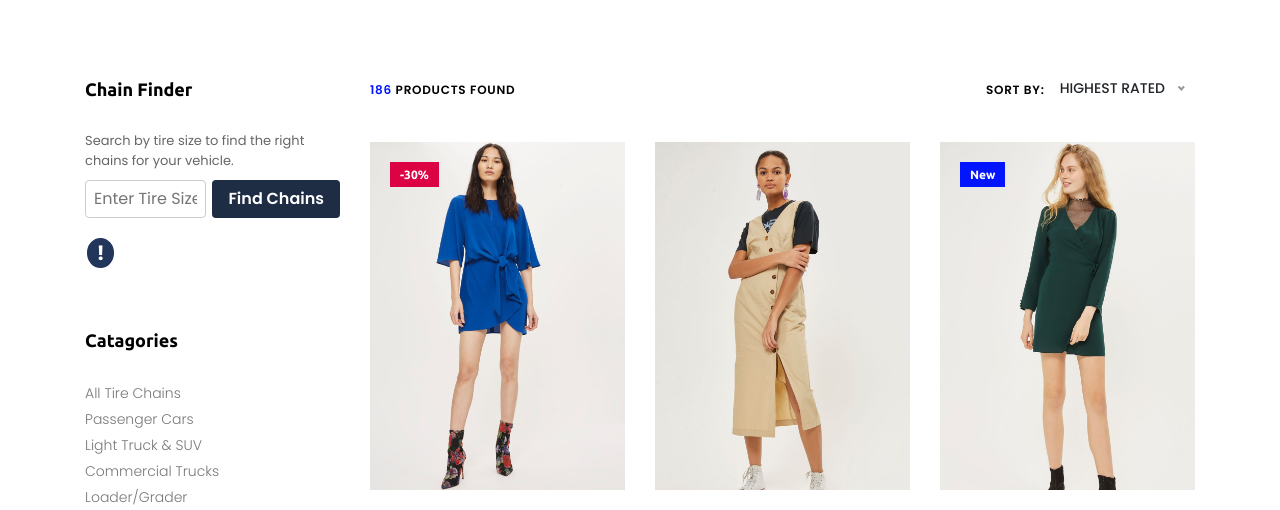
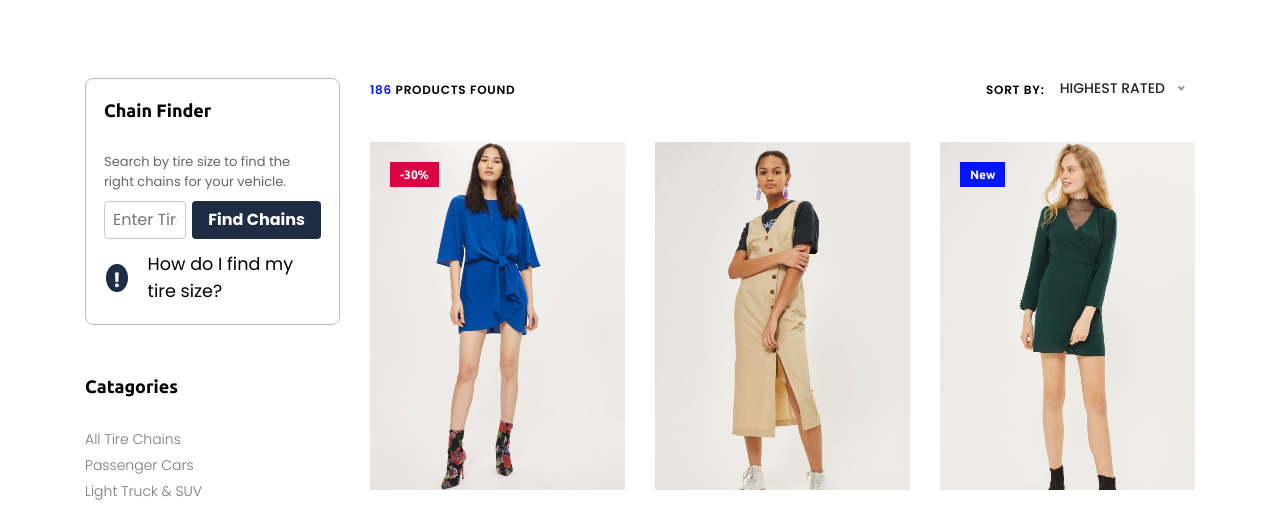
Before and after one commit to sherryw1023/willschain, a plain HTML site: page shop.html in a window 1280 px wide. Shown: the part 227-737 px from the top of the page. Drawn offline with Linux system fonts and the light colour scheme.

```diff
--- a/shop.html
+++ b/shop.html
@@ -204,18 +204,18 @@
                 <div class="col-12 col-md-4 col-lg-3">
                     <div class="shop_sidebar_area">
                         <!-- ##### Chain Finder Widget ##### -->
-                        <div class="widget chain-finder-widget mb-50">
+                        <div class="widget chain-finder-widget finder-box-bordered mb-50">
                             <h6 class="widget-title mb-30">Chain Finder</h6>
                             <div class="finder-desc" style="font-size: 13px; color: #666; margin-bottom: 10px;">
                                 Search by tire size to find the right chains for your vehicle.
                             </div>
                             <form class="finder-form" style="display: flex; gap: 6px;">
                                 <input type="text" placeholder="Enter Tire Size" style="flex: 1; padding: 6px 8px; border-radius: 4px; border: 1px solid #ccc;">
-                                <button type="submit" style="padding: 6px 16px; border-radius: 4px; border: none; background: #1f2d44; color: #fff;">Find Chains</button>
+                                <button type="submit" style="padding: 6px 16px; border-radius: 4px; border: none; background: #1f2d44; color: #fff; font-weight: bold;">Find Chains</button>
                             </form>
-                            <div class="finder-help" id="finder-help" style="font-size: 12px; color: #888; margin-top: 6px; cursor: pointer;">
-                                <span class="info-bang-circle" style="font-weight: bold;">!</span>
-                                <span class="help-link-text">How do I find my tire size?</span>
+                            <div class="finder-help" id="finder-help" style="font-size: 15px; color: #000; margin-top: 12px; cursor: pointer; display: flex; align-items: center;">
+                                <span class="info-bang-circle" style="display:inline-block; width:32px; height:32px; background:#1f2d44; color:#fff; border-radius:50%; text-align:center; line-height:32px; font-weight:bold; margin-right:8px;">!</span>
+                                <span class="help-link-text" style="color:#000;">How do I find my tire size?</span>
                             </div>
                             <div class="tire-size-popup" id="tire-size-popup" style="display: none; margin-top: 6px;">
                                 <img src="img/size chart.png" alt="Tire Size Guide" style="max-width: 100%;" />
--- a/style.css
+++ b/style.css
@@ -166,3 +166,11 @@
   box-shadow: 0 2px 12px rgba(0,0,0,0.12);
   display: block;
 }
+
+.finder-box-bordered {
+    border: 1px solid #bbb;   /* 细实线 */
+    border-radius: 8px;
+    padding: 20px 18px;
+    background: #fff;
+    box-sizing: border-box;
+}
```
